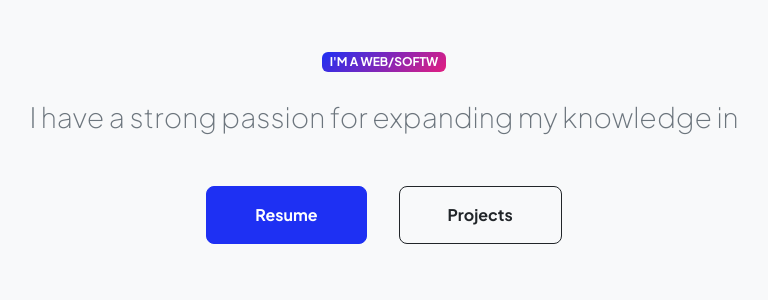
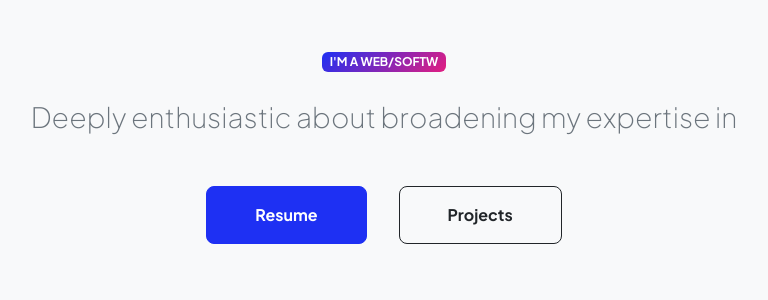
Before and after one commit to Adithya-Rajendran/portfolioWebsite, a Django app: template portfolio/templates/index.html in a window 1280 px wide. Shown: the part 72-372 px from the top of the page, without its empty margins (256-1024 px from the left). Run offline with Django 3.2, Linux system fonts and the light colour scheme; the template is opened without the code that fills it, so the values that code supplies are empty; some libraries are stand-ins or nearby versions.

Commit message:
changed PASSION

```diff
--- a/portfolio/templates/index.html
+++ b/portfolio/templates/index.html
@@ -17,7 +17,7 @@
                             I'm a <span id="typed" class="typed" data-typed-items="Cybersecurity Enthusiast, Web/Software Developer, Tech Aficionado, DevSecOps Engineer"></span>
                         </div>
                     </div>
-                    <div class="fs-3 fw-light text-muted">I have a strong passion for expanding my knowledge in</div>
+                    <div class="fs-3 fw-light text-muted">Deeply enthusiastic about broadening my expertise in</div>
                     <h1 class="display-3 fw-bolder mb-5"><span class="text-gradient d-inline">{{ aboutme.passion }}</span></h1>
                     <div class="d-grid gap-3 d-sm-flex justify-content-sm-center justify-content-xxl-start mb-3">
                         <a class="btn btn-primary btn-lg px-5 py-3 me-sm-3 fs-6 fw-bolder" href="{% url 'resume' %}">Resume</a>
```
